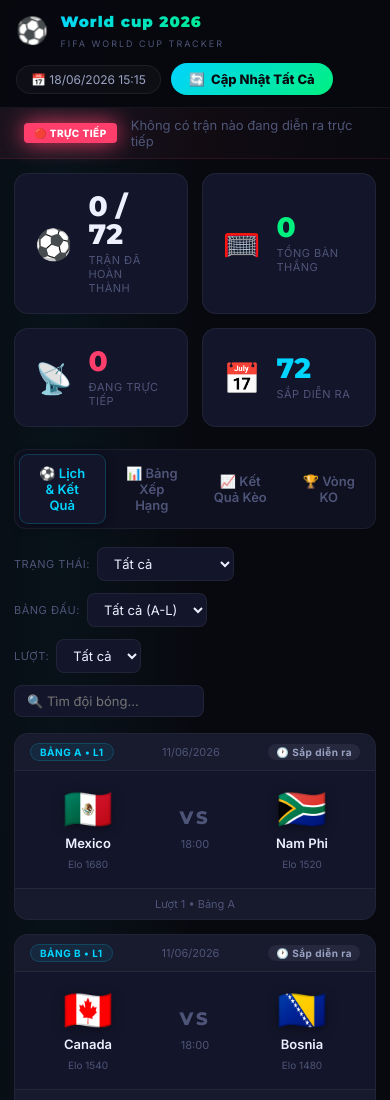
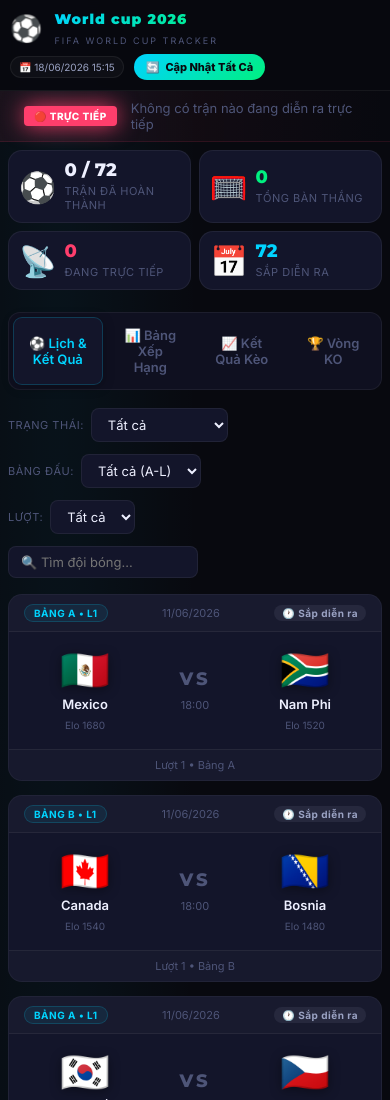
Before and after one commit to atun95/world-cup, a plain HTML site: page index.html in a window 390 px wide. Shown: the top 1100 px of the page. Drawn offline with Linux system fonts and the light colour scheme; no server answers.

Commit message:
Update styles.css

```diff
--- a/styles.css
+++ b/styles.css
@@ -359,3 +359,52 @@
 .team-flag{font-size:40px;line-height:1;filter:drop-shadow(0 2px 6px rgba(0,0,0,0.4));}
 /* Flags in live ticker */
 .ticker-flag{font-size:18px;}
+
+/* ── BỔ SUNG TỐI ƯU SỬA LỖI TRÊN MOBILE ── */
+@media (max-width: 600px) {
+  /* Ép phần ruột container không được sinh khoảng trống quá lớn */
+  .container {
+    padding: 8px !important;
+  }
+
+  /* Giúp bảng xếp hạng không bị tràn màn hình điện thoại */
+  .standings-grid {
+    grid-template-columns: 1fr !important;
+    width: 100% !important;
+    overflow-x: auto;
+  }
+  .standing-table-card {
+    width: 100% !important;
+    overflow-x: auto; /* Tự xuất hiện cuộn ngang nếu bảng quá dài */
+  }
+
+  /* Thu nhỏ bớt chữ ở header trên điện thoại để không bị nhảy dòng */
+  header {
+    padding: 10px !important;
+    gap: 6px !important;
+  }
+  .logo-container h1 {
+    font-size: 14px !important;
+  }
+  .time-badge {
+    font-size: 10px !important;
+    padding: 4px 8px !important;
+  }
+  .sync-btn {
+    padding: 6px 12px !important;
+    font-size: 11px !important;
+  }
+
+  /* Thu nhỏ các thẻ Dashboard widget để xếp vừa 2 cột */
+  .dashboard-grid {
+    grid-template-columns: repeat(2, 1fr) !important;
+    gap: 8px !important;
+  }
+  .widget-card {
+    padding: 10px !important;
+    gap: 8px !important;
+  }
+  .widget-value {
+    font-size: 18px !important;
+  }
+}
```
